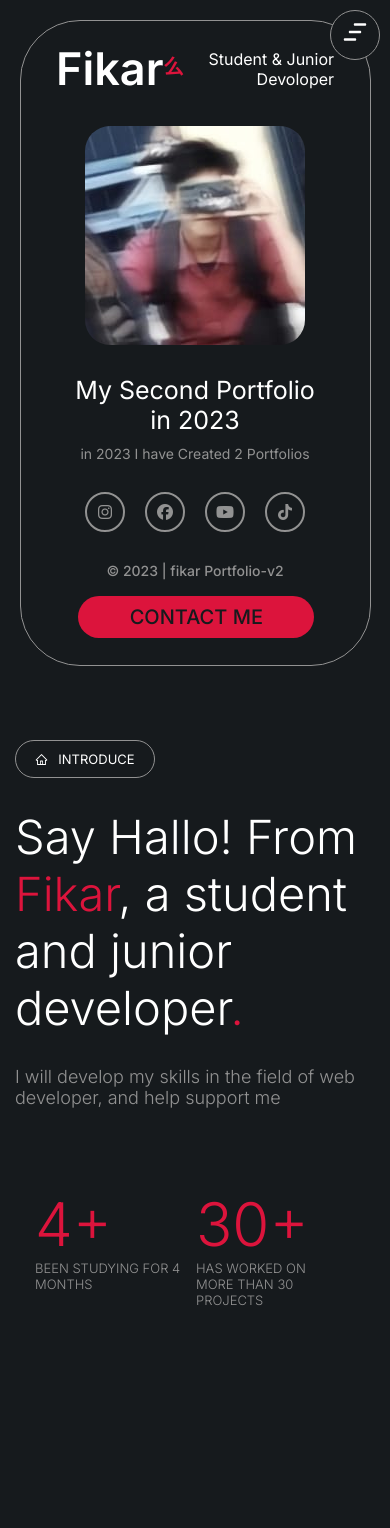
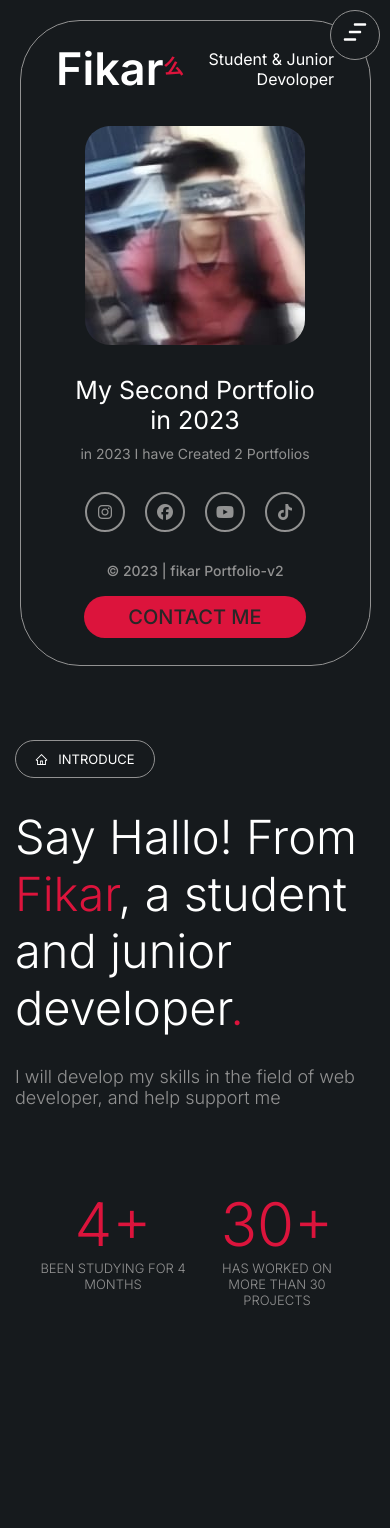
Before and after one commit to FikarNugrah/portfolio-v2, a React (Vite) app: page / in a window 390 px wide. Shown: the top 1528 px of the page. Built offline with nearby package versions, Linux system fonts and the light colour scheme; a web font is replaced by a local one.

Commit message:
fix : ke 5

```diff
--- a/src/components/hero.jsx
+++ b/src/components/hero.jsx
@@ -2,8 +2,21 @@
 
 import "../style/hero.css";
 import profil from "../assets/profil.jpeg";
+import { useState } from "react";
 
 export default function Hero() {
+  const [btnContack, setBtnCtk] = useState(false);
+
+  const btnCtk = () => {
+    setBtnCtk(true);
+    if (btnContack === true) {
+      setBtnCtk(false);
+    }
+    setTimeout(() => {
+      setBtnCtk(false);
+    }, 1000);
+  };
+
   return (
     <>
       <section className="hero-section">
@@ -47,9 +60,15 @@ export default function Hero() {
           </div>
           <div className="footer-hero">
             <div className="btn-area">
-              <button className="btn-contact">
-                <a href="#contact">CONTACT ME</a>
-              </button>
+              <a onClick={btnCtk}>
+                <button
+                  className={
+                    btnContack ? "btn-contact btn-click" : "btn-contact"
+                  }
+                >
+                  CONTACT ME
+                </button>
+              </a>
             </div>
             <p className="cp-rt">&copy; 2023 | fikar Portfolio-v2</p>
           </div>
--- a/src/content/contact.jsx
+++ b/src/content/contact.jsx
@@ -44,6 +44,7 @@ export default function Contact() {
             </div>
           </form>
         </div>
+        <p className="footer">Thank You For Visiting🙏</p>
       </section>
     </>
   );
--- a/src/index.css
+++ b/src/index.css
@@ -228,13 +228,7 @@ body {
 .list-nav {
   font-size: 25px;
   color: #929292;
-
   transition: all 0.1s ease-in-out;
-}
-
-.list-nav:hover {
-  color: crimson;
-  filter: drop-shadow(0px 0px 5px #dc143c);
 }
 
 .nav-active {
@@ -245,18 +239,12 @@ a.list-nav:hover + p.title-nav {
   opacity: 1;
 }
 
-.title-nav {
-  z-index: 99;
-  padding: 5px 20px;
-  border-radius: 0px 50px 50px 0px;
-  background-color: crimson;
-  font-weight: 500;
-  transition: all 0.2s ease-in-out;
-  left: 35px;
-  opacity: 0;
-  color: white;
-  font-size: 15px;
-  position: absolute;
+.nav {
+  /* border: 2px solid red; */
+  user-select: none;
+  -moz-user-select: none;
+  -webkit-user-select: none;
+  -ms-user-select: none;
 }
 
 /* MAIN SECTION */
@@ -660,6 +648,11 @@ input {
   color: white;
 }
 
+.footer {
+  text-align: center;
+  padding-bottom: 10px;
+}
+
 /* ================= */
 /* ================= */
 /* ================= */
@@ -750,6 +743,13 @@ input {
     justify-content: center;
   }
 
+  .hero-area .list-media a {
+    user-select: none;
+    -moz-user-select: none;
+    -webkit-user-select: none;
+    -ms-user-select: none;
+  }
+
   .footer-hero {
     width: 100%;
     /* border: 2px solid blue; */
@@ -762,20 +762,42 @@ input {
   .btn-area {
     padding: 0px;
     display: flex;
+    align-items: center;
+    justify-items: center;
     border-radius: 50px;
     width: 80%;
     /* border: 2px solid blue; */
     flex-direction: column-reverse;
   }
 
+  .btn-area:hover {
+    border: 2px solid transparent;
+    box-shadow: none;
+  }
+
+  .btn-click {
+    background-color: transparent;
+    border: 2px solid crimson;
+    color: crimson;
+  }
+
   .btn-contact {
-    width: 97%;
-    color: #272727;
+    width: 100%;
+    font-weight: 500;
+    font-size: 20px;
     border-radius: 50px;
   }
 
-  .btn-contact a {
+  .btn-area a {
+    /* border: 2px solid red; */
+    width: 95%;
+    text-decoration: none;
+    display: flex;
+    justify-content: center;
     user-select: none;
+    -moz-user-select: none;
+    -webkit-user-select: none;
+    -ms-user-select: none;
   }
 
   /* NAV MOBILE */
@@ -794,15 +816,11 @@ input {
     right: 10px;
     border-radius: 50%;
     background-color: #161a1d;
-    border: 0.6px solid #929292;
+    border: 0.9px solid #929292;
     display: flex;
     align-items: center;
     justify-content: center;
     transition: all 0.1s ease-in-out;
-  }
-
-  .btn-nav-menu:hover .menu-logo {
-    color: crimson;
   }
 
   .menu-logo {
@@ -942,7 +960,15 @@ input {
     margin-top: 50px;
     /* border: 2px solid blue; */
     gap: 110px;
-    padding-left: 20px;
+    justify-content: center;
+    padding-left: 0px;
+  }
+
+  .started,
+  .complated {
+    display: flex;
+    flex-direction: column;
+    align-items: center;
   }
 
   .started h1,
@@ -954,6 +980,7 @@ input {
   .complated p {
     width: 150px;
     font-size: 13px;
+    text-align: center;
     /* border: 2px solid blue; */
   }
 
@@ -992,6 +1019,8 @@ input {
   }
 
   .hobies-area {
+    /* border: 2px solid red; */
+    padding: 0 20px 0 0;
     display: flex;
     gap: 30px;
   }
@@ -1003,7 +1032,7 @@ input {
   /* SKILLS CONTENT */
   .skills-content {
     /* border: 2px solid red; */
-    height: 1200px;
+    height: 1000px;
     padding: 40px 0 0 0;
     display: flex;
     flex-direction: column;
@@ -1069,7 +1098,7 @@ input {
   /* PROJECT CONTENT */
   .project-content {
     /* border: 2px solid red; */
-    height: 1400px;
+    height: 1200px;
     padding: 50px 0 0 0;
   }
 
@@ -1264,16 +1293,41 @@ input {
   .btn-area {
     padding: 0px;
     display: flex;
+    align-items: center;
+    justify-items: center;
     border-radius: 50px;
     width: 80%;
     /* border: 2px solid blue; */
     flex-direction: column-reverse;
   }
 
+  .btn-click {
+    background-color: transparent;
+    border: 2px solid crimson;
+    color: crimson;
+  }
+
   .btn-contact {
-    width: 97%;
-    color: #272727;
+    width: 100%;
+    font-weight: 500;
+    font-size: 20px;
     border-radius: 50px;
+  }
+  .btn-area:hover {
+    border: none;
+    box-shadow: none;
+  }
+
+  .btn-area a {
+    /* border: 2px solid red; */
+    width: 95%;
+    text-decoration: none;
+    display: flex;
+    justify-content: center;
+    user-select: none;
+    -moz-user-select: none;
+    -webkit-user-select: none;
+    -ms-user-select: none;
   }
 
   /* NAV MOBILE */
@@ -1741,16 +1795,42 @@ input {
   .btn-area {
     padding: 0px;
     display: flex;
+    align-items: center;
+    justify-items: center;
     border-radius: 50px;
     width: 80%;
     /* border: 2px solid blue; */
     flex-direction: column-reverse;
   }
 
+  .btn-click {
+    background-color: transparent;
+    border: 2px solid crimson;
+    color: crimson;
+  }
+
   .btn-contact {
-    width: 97%;
-    color: #272727;
+    width: 100%;
+    font-weight: 500;
+    font-size: 20px;
     border-radius: 50px;
+  }
+
+  .btn-area:hover {
+    border: none;
+    box-shadow: none;
+  }
+
+  .btn-area a {
+    /* border: 2px solid red; */
+    width: 95%;
+    text-decoration: none;
+    display: flex;
+    justify-content: center;
+    user-select: none;
+    -moz-user-select: none;
+    -webkit-user-select: none;
+    -ms-user-select: none;
   }
 
   /* NAVIGASITION BAR  */
@@ -2028,16 +2108,42 @@ input {
   .btn-area {
     padding: 0px;
     display: flex;
+    align-items: center;
+    justify-items: center;
     border-radius: 50px;
     width: 80%;
     /* border: 2px solid blue; */
     flex-direction: column-reverse;
   }
 
+  .btn-click {
+    background-color: transparent;
+    border: 2px solid crimson;
+    color: crimson;
+  }
+
   .btn-contact {
-    width: 97%;
-    color: #272727;
+    width: 100%;
+    font-weight: 500;
+    font-size: 20px;
     border-radius: 50px;
+  }
+
+  .btn-area:hover {
+    border: none;
+    box-shadow: none;
+  }
+
+  .btn-area a {
+    /* border: 2px solid red; */
+    width: 95%;
+    text-decoration: none;
+    display: flex;
+    justify-content: center;
+    user-select: none;
+    -moz-user-select: none;
+    -webkit-user-select: none;
+    -ms-user-select: none;
   }
 
   /* NAVIGASITION BAR  */
```
